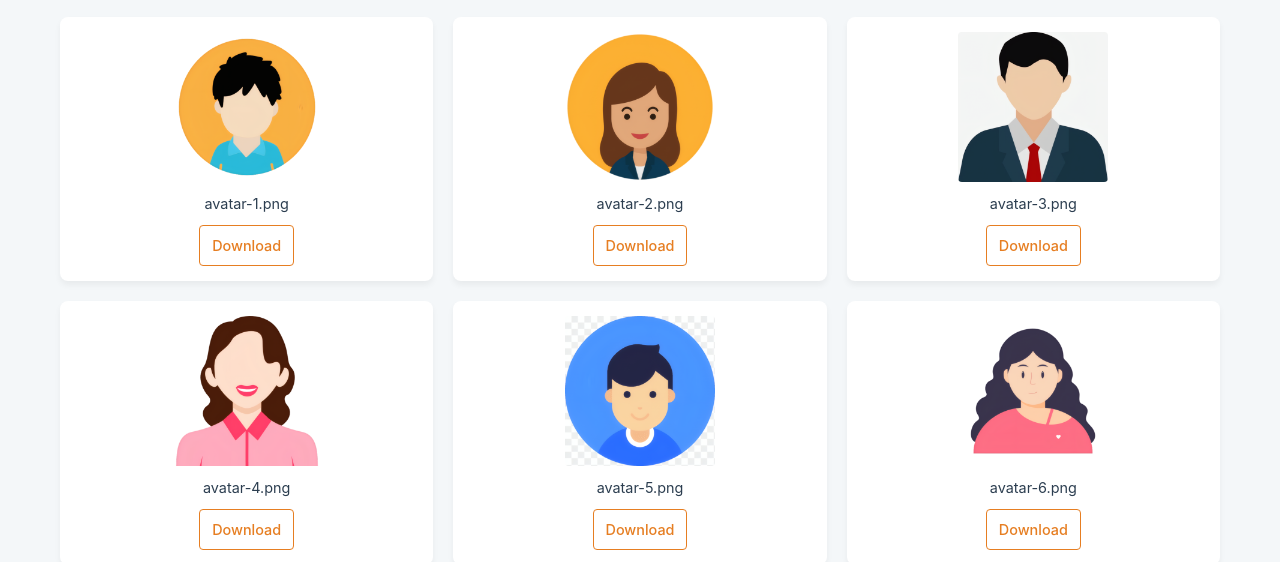
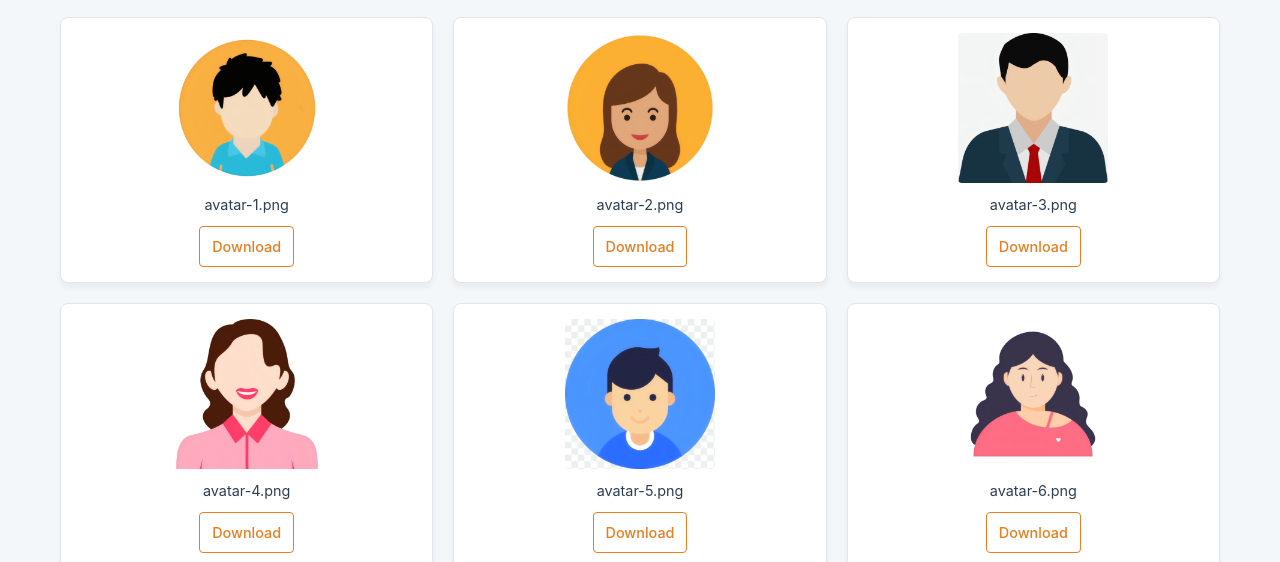
Before and after one commit to TomHuynhSG/rmit-ios-bootcamp-app-in-a-day, a plain HTML site: page materials/images/index.html in a window 1280 px wide. Shown: the part 395-957 px from the top of the page. Drawn offline with Linux system fonts and the light colour scheme.

Commit message:
Update index.html

```diff
--- a/materials/images/index.html
+++ b/materials/images/index.html
@@ -24,14 +24,16 @@
             font-weight: 600;
         }
 
-        .grid-container { /* Override from base-theme.css */
+        /* Making the selector more specific to override potential base-theme.css styles */
+        main.container .image-gallery-section .grid-container {
             display: grid; /* Explicitly set display to grid */
-            grid-template-columns: repeat(3, 1fr); /* Display as 3 columns */
+            grid-template-columns: repeat(3, minmax(0, 1fr)); /* Robust 3-column grid */
             gap: 20px; /* Specific gap for this grid */
         }
 
         .card { /* Override from base-theme.css */
             padding: 15px;
+            border: 1px solid var(--border-color, #ddd); /* Added border for visual grid */
             align-items: center; /* Center image and text */
             text-align: center;
             display: flex;
```
